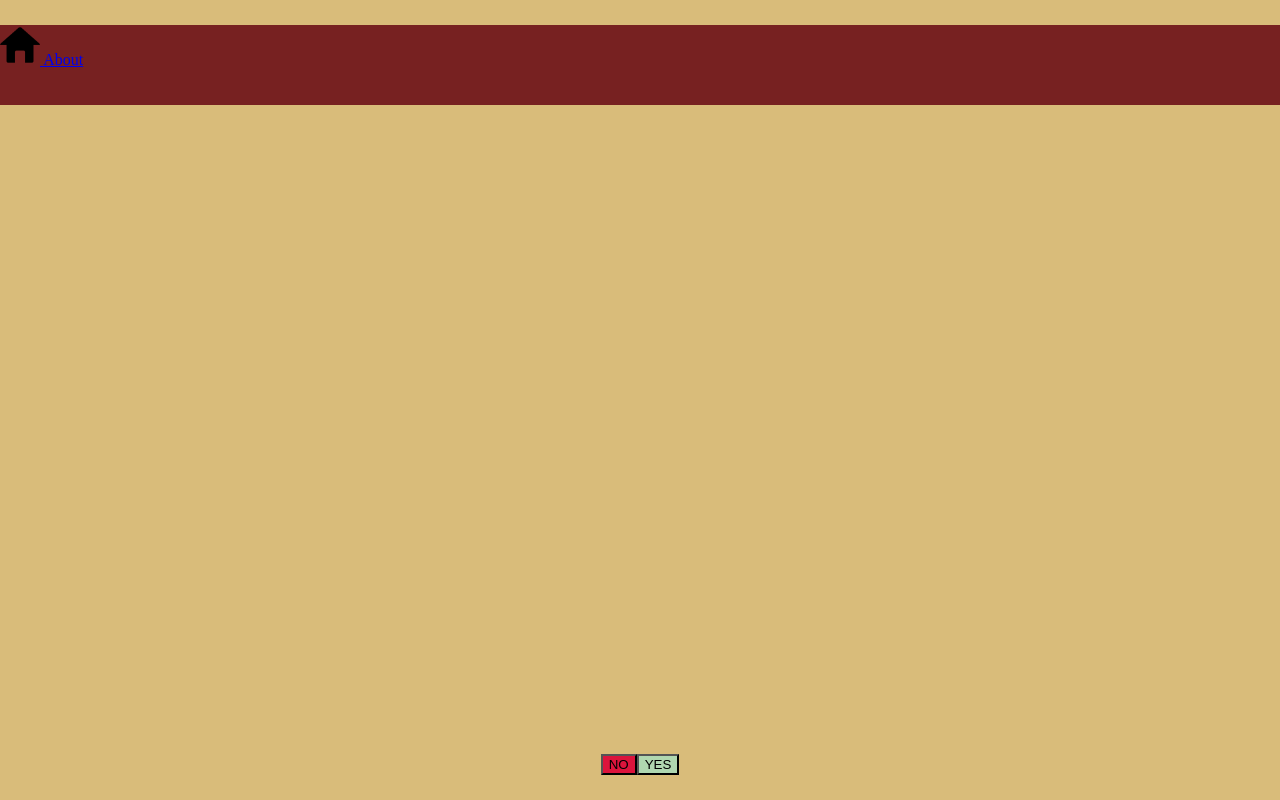
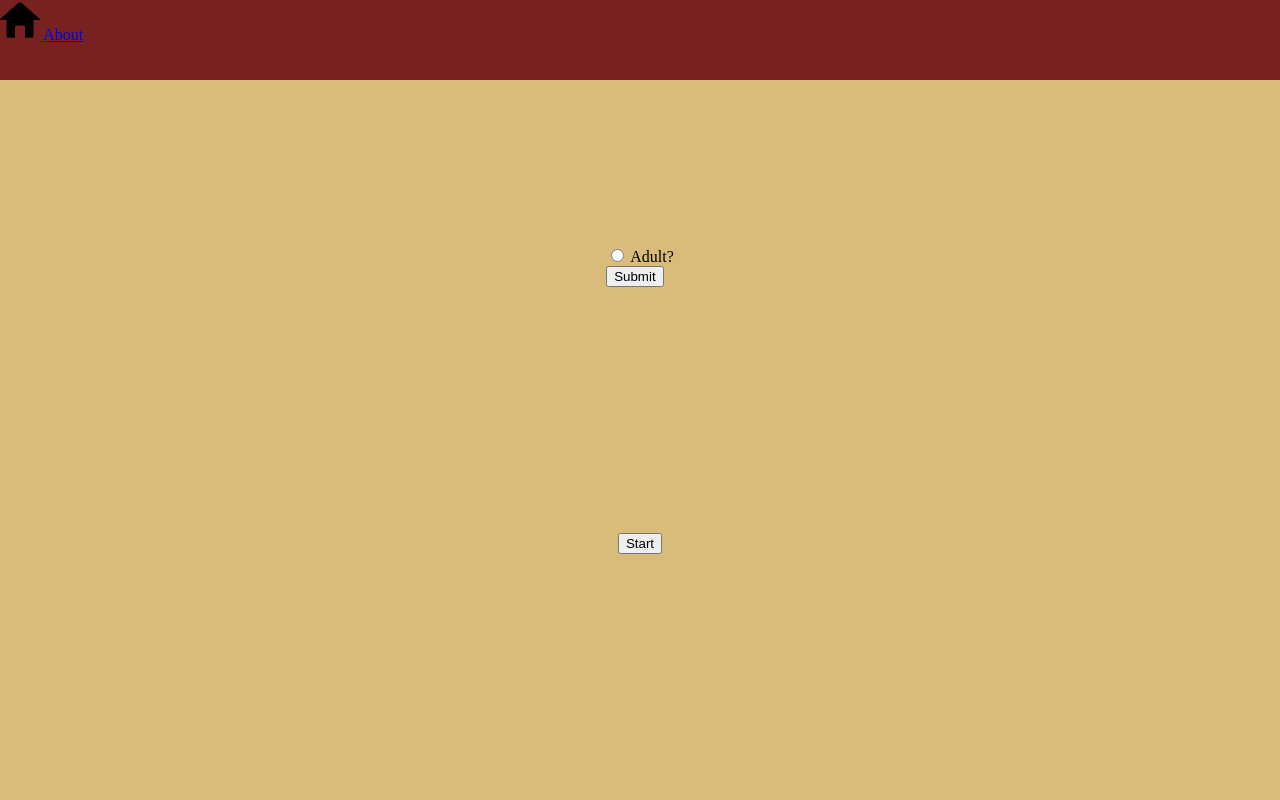
Before and after one commit to wyguy27/Cine-Swipe, a Flask app: page / in a window 1280 px wide. Run offline with Flask 3, Linux system fonts and the light colour scheme; data that the repository does not hold is empty.

Commit message:
created a new seperate homepage and started working on the form for users to chose spcifics for their movie

```diff
--- a/app.py
+++ b/app.py
@@ -13,7 +13,11 @@ DISLIKED_MOVIE = []
 # Home route that renders the main page of the app
 @app.route('/')
 def home():
-    return render_template('index.html') # CHANGE TO HOME PAGE ONCE SET UP
+    return render_template('homepage.html') # CHANGE TO HOME PAGE ONCE SET UP
+
+@app.route('/start')
+def start():
+    return render_template('index.html')
 
 # Gets the list of movie genres from API and sends it to the frontend in JSON format
 @app.route('/api/genres')
--- a/static/style.css
+++ b/static/style.css
@@ -75,6 +75,8 @@ button {
 }
 
 .navbar {
+    position: fixed;
+    top: 0;
     display:flex;
     flex-direction: row;
     justify-content: space-between;
--- /dev/null
+++ b/templates/homepage.html
@@ -0,0 +1,59 @@
+<!DOCTYPE html>
+    <div class="container">
+        <div class="navbar">
+            <nav> <a href="/">
+                <img class="icon" src="../static/icons/home.png"/>
+            </a> <a href="about.html">About</a></nav>
+        <head>
+        </div>
+            <link rel="stylesheet" href="../static/style.css">
+            <title>Cine-Swipe</title>
+        </head>
+
+        <form>
+            <input type="radio" id="isAdult" name="isAdult" value="yes">
+            <label for="isAdult">Adult?</label>
+
+            <div id="genres"></div>
+
+            <input type="submit" value="Submit">
+        </form>
+
+        <button onclick="start()">Start</button>
+    </div>
+</html>
+
+<script>
+    window.onload = () =>{
+        populateGenres();
+    }
+
+    function start(){
+        window.location.href = "/start";
+    }
+
+    function select(id){
+        var opt = document.getElementById(id);
+        opt.select= !opt.select;
+    }
+
+    async function populateGenres(){
+        const genres = await fetch('/api/genres').then(response => response.json());
+        console.log(genres);
+        const genreList = document.getElementById('genres')
+        genres.forEach(genre => {
+            const input = document.createElement('input');
+            input.type = "checkbox";
+            input.id = genre.id;
+            input.value = genre.name;
+
+
+            const label = document.createElement('label');
+            label.htmlFor = input.id;
+            label.textContent = genre.name;
+
+            genreList.appendChild(input);
+            genreList.appendChild(label);
+        });
+    }
+</script>
--- a/templates/index.html
+++ b/templates/index.html
@@ -2,7 +2,7 @@
 <html>
     <div class="container">
         <div class="navbar">
-            <nav> <a href="index.html">
+            <nav> <a href="/">
                 <img class="icon" src="../static/icons/home.png"/>
             </a> <a href="about.html">About</a></nav>
         <head>
```
